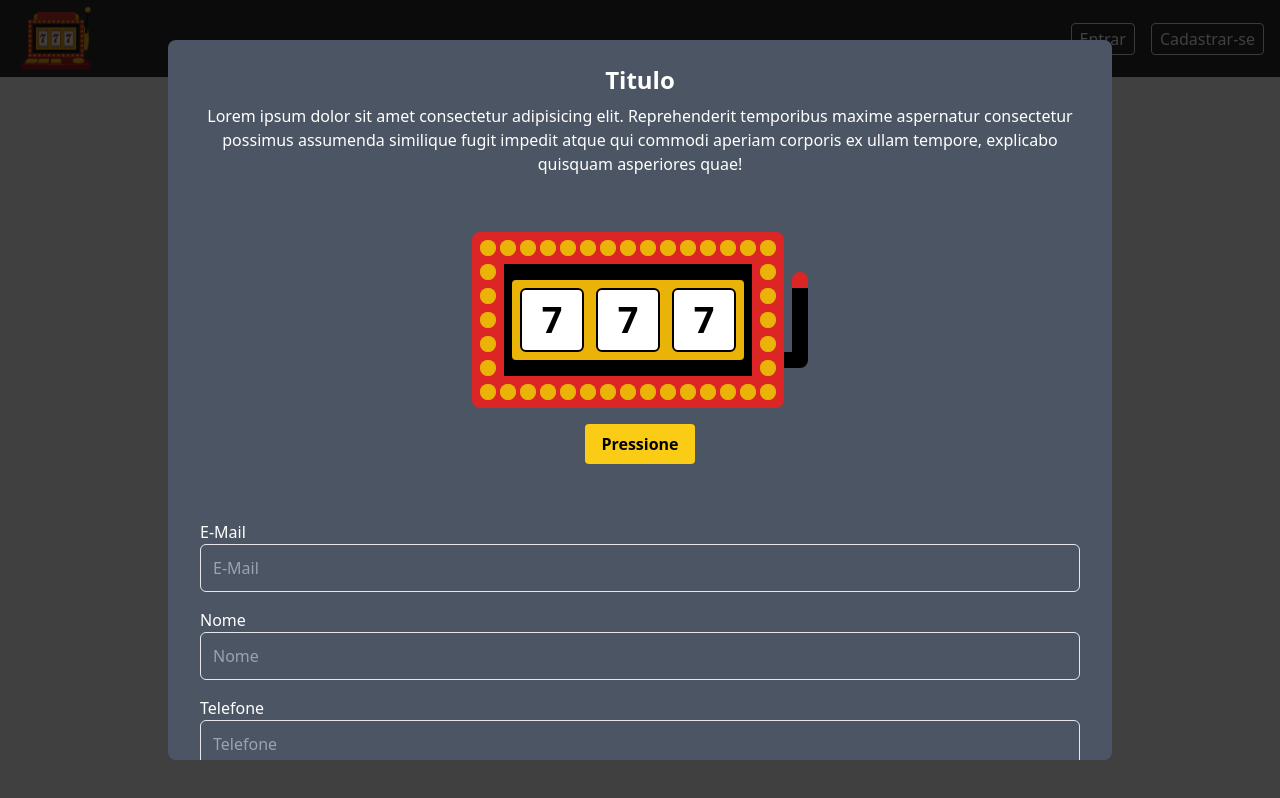
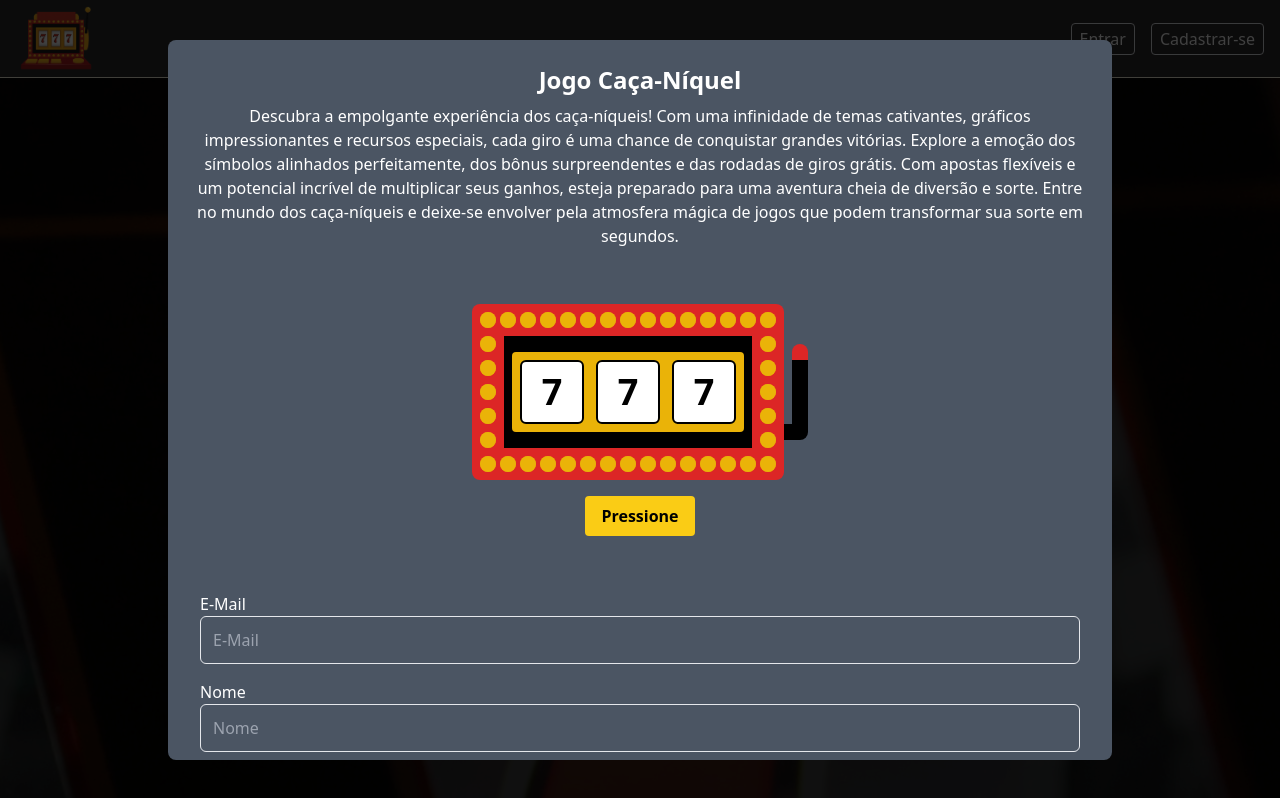
Before and after one commit to AlehandroSV/caca-niquel, a Vue app: page / in a window 1280 px wide. Both pictures are taken after a click on the button "Caça-Níquel". Built offline with nearby package versions, Linux system fonts and the light colour scheme; some icons are missing.

Commit message:
feat: Toques finais

```diff
--- a/index.html
+++ b/index.html
@@ -1,12 +1,12 @@
 <!DOCTYPE html>
-<html lang="pt-br">
+<html lang="pt-br" class="bg-backgroundAll bg-center bg-no-repeat">
   <head>
     <meta charset="UTF-8" />
     <link rel="icon" type="image/svg+xml" href="/imgs/favicon.ico" />
     <meta name="viewport" content="width=device-width, initial-scale=1.0" />
     <title>Pop Convert</title>
   </head>
-  <body>
+  <body class="bg-black-900 bg-opacity-75">
     <div id="app" class="flex flex-col h-screen w-screen"></div>
     <script type="module" src="/src/main.js"></script>
   </body>
--- /dev/null
+++ b/src/components/Card.vue
@@ -0,0 +1,25 @@
+<template>
+  <div
+    class="max-w-sm rounded overflow-hidden shadow-lg flex flex-col justify-center items-center bg-black-600 text-white"
+  >
+    <div class="px-6 py-4">
+      <div class="font-bold text-xl mb-2 text-center">{{ title }}</div>
+      <p class="text-gray-300 text-base">
+        {{ description }}
+      </p>
+    </div>
+    <div class="px-6 pt-2 pb-4">
+      <slot name="button"></slot>
+    </div>
+  </div>
+</template>
+
+<script>
+export default {
+  props: {
+    title: String,
+    description: String,
+    img: String,
+  },
+};
+</script>
--- a/src/components/Form.vue
+++ b/src/components/Form.vue
@@ -38,7 +38,7 @@
               v-model="field.value"
               :name="field.model"
               :mask="field.mask"
-              class="bg-transparent h-full w-full flex-1 placeholder:text-gray-400 outline-none cursor-pointer"
+              class="bg-transparent h-full w-full flex-1 placeholder:text-gray-400 outline-none cursor-pointer [appearance:textfield] [&::-webkit-outer-spin-button]:appearance-none [&::-webkit-inner-spin-button]:appearance-none"
             />
           </div>
         </div>
--- a/src/json/db.json
+++ b/src/json/db.json
@@ -1,8 +1,8 @@
 [
   {
     "game": {
-      "title": "Titulo",
-      "subtitle": "Lorem ipsum dolor sit amet consectetur adipisicing elit. Reprehenderit temporibus maxime aspernatur consectetur possimus assumenda similique fugit impedit atque qui commodi aperiam corporis ex ullam tempore, explicabo quisquam asperiores quae!",
+      "title": "Jogo Caça-Níquel",
+      "subtitle": "Descubra a empolgante experiência dos caça-níqueis! Com uma infinidade de temas cativantes, gráficos impressionantes e recursos especiais, cada giro é uma chance de conquistar grandes vitórias. Explore a emoção dos símbolos alinhados perfeitamente, dos bônus surpreendentes e das rodadas de giros grátis. Com apostas flexíveis e um potencial incrível de multiplicar seus ganhos, esteja preparado para uma aventura cheia de diversão e sorte. Entre no mundo dos caça-níqueis e deixe-se envolver pela atmosfera mágica de jogos que podem transformar sua sorte em segundos.",
       "formulario": [
         {
           "id": "1",
@@ -24,8 +24,7 @@
           "id": "3",
           "name": "Telefone",
           "placeholder": "Telefone",
-          "type": "text",
-          "mask": "+## (##) # ####-####",
+          "type": "number",
           "model": "phone",
           "value": ""
         },
@@ -36,7 +35,11 @@
           "type": "text",
           "value": "",
           "model": "gen",
-          "generos": [{ "name": "teste", "id": "1" }]
+          "generos": [
+            { "name": "Masculino", "id": "1" },
+            { "name": "Feminino", "id": "1" },
+            { "name": "Outro", "id": "1" }
+          ]
         },
         {
           "salvarDados": true
@@ -44,8 +47,8 @@
       ]
     },
     "video": {
-      "title": "Titulo",
-      "subtitle": "Lorem ipsum dolor sit amet consectetur adipisicing elit. Reprehenderit temporibus maxime aspernatur consectetur possimus assumenda similique fugit impedit atque qui commodi aperiam corporis ex ullam tempore, explicabo quisquam asperiores quae!",
+      "title": "Video de Introdução",
+      "subtitle": "Bem-vindo à emocionante jornada dos caça-níqueis, onde a sorte está ao seu lado e a adrenalina está no ar. Prepare-se para girar os rolos e descobrir um universo repleto de prêmios e diversão sem limites. Entre no ritmo das máquinas e deixe-se levar pela empolgação de cada giro. Esteja pronto para uma experiência inesquecível de pura emoção e grandes vitórias. A sorte está lançada. Vamos começar essa aventura dos caça-níqueis!",
       "link_youtube": "https://www.youtube.com/embed/QrSWODOQ0tY",
       "link": "",
       "formulario": [
@@ -70,7 +73,6 @@
           "name": "Telefone",
           "placeholder": "Telefone",
           "type": "text",
-          "mask": "+## (##) # ####-####",
           "model": "phone",
           "value": ""
         },
@@ -81,7 +83,11 @@
           "type": "text",
           "value": "",
           "model": "gen",
-          "generos": [{ "name": "teste", "id": "1" }]
+          "generos": [
+            { "name": "Masculino", "id": "1" },
+            { "name": "Feminino", "id": "1" },
+            { "name": "Outro", "id": "1" }
+          ]
         }
       ]
     }
--- a/src/views/HomeView.vue
+++ b/src/views/HomeView.vue
@@ -1,24 +1,42 @@
 <template>
-  <div class="flex justify-center items-center h-full gap-8">
+  <div
+    class="flex justify-center items-center h-full gap-6 flex-wrap overflow-y-auto scrollbar-thin scrollbar-thumb-black-600"
+  >
+    <Card
+      title="Caça-Níquel"
+      description="Bem-vindo ao mundo dos caça-níqueis! Prepare-se para girar, vencer e se divertir com gráficos impressionantes, recursos especiais e prêmios épicos. Descubra a emoção dos jogos de sorte e entre nessa incrível aventura de diversão!"
+      img="imgs/caca-niquel.png"
+    >
+      <template #button>
         <Button
           @click="toggleGameOpen"
           className="font-bold bg-black-600 text-white text-2xl rounded py-2 px-4 transition-all
-      drop-shadow-lg border border-black-900
+      drop-shadow-lg border border-white
       hover:bg-orange-300 hover:text-black-900 hover:scale-105
       "
         >
           <template #text>Caça-Níquel</template>
         </Button>
+      </template>
+    </Card>
 
+    <Card
+      title="Video de Introdução"
+      description="Bem-vindo à jornada emocionante dos caça-níqueis! Prepare-se para girar, vencer e se divertir em um universo de prêmios e adrenalina. Está pronto? A sorte está lançada! Vamos começar essa aventura dos caça-níqueis!"
+      img="imgs/caca-niquel.png"
+    >
+      <template #button>
         <Button
           @click="toggleVideoOpen"
           className="font-bold bg-black-600 text-white text-2xl rounded py-2 px-4 transition-all
-      drop-shadow-lg border border-black-900
+      drop-shadow-lg border border-white
       hover:bg-orange-300 hover:text-black-900 hover:scale-105
       "
         >
-      <template #text>Vídeo</template>
+          <template #text>Video</template>
         </Button>
+      </template>
+    </Card>
   </div>
 
   <div v-for="data in jsonData" :key="data.title">
@@ -87,9 +105,10 @@ import Form from "../components/Form.vue";
 import Game from "../components/Game.vue";
 
 import JsonData from "../json/db.json";
+import Card from "../components/Card.vue";
 
 export default {
-  components: { Button, Popup, Form, Game },
+  components: { Button, Popup, Form, Game, Card },
   data() {
     return {
       gameOpen: false,
--- a/tailwind.config.js
+++ b/tailwind.config.js
@@ -9,6 +9,9 @@ export default {
           900: "#000",
         },
       },
+      backgroundImage: {
+        backgroundAll: "url('/imgs/background.jpg')",
+      },
     },
   },
   plugins: [require("tailwind-scrollbar")],
```
Also changed, not shown: public/imgs/background.jpg (added). Lines whose indentation alone changed are shown as unchanged.
